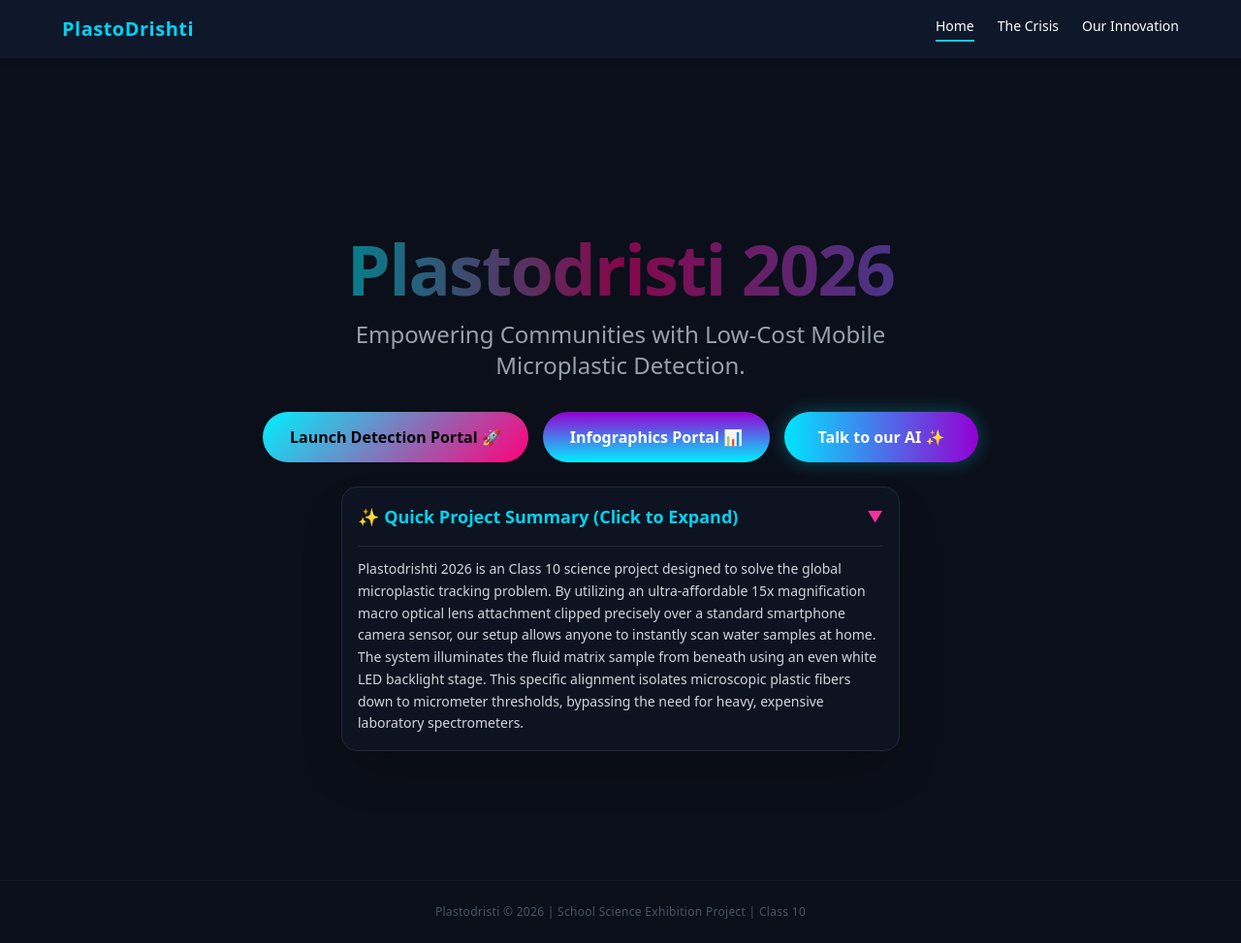
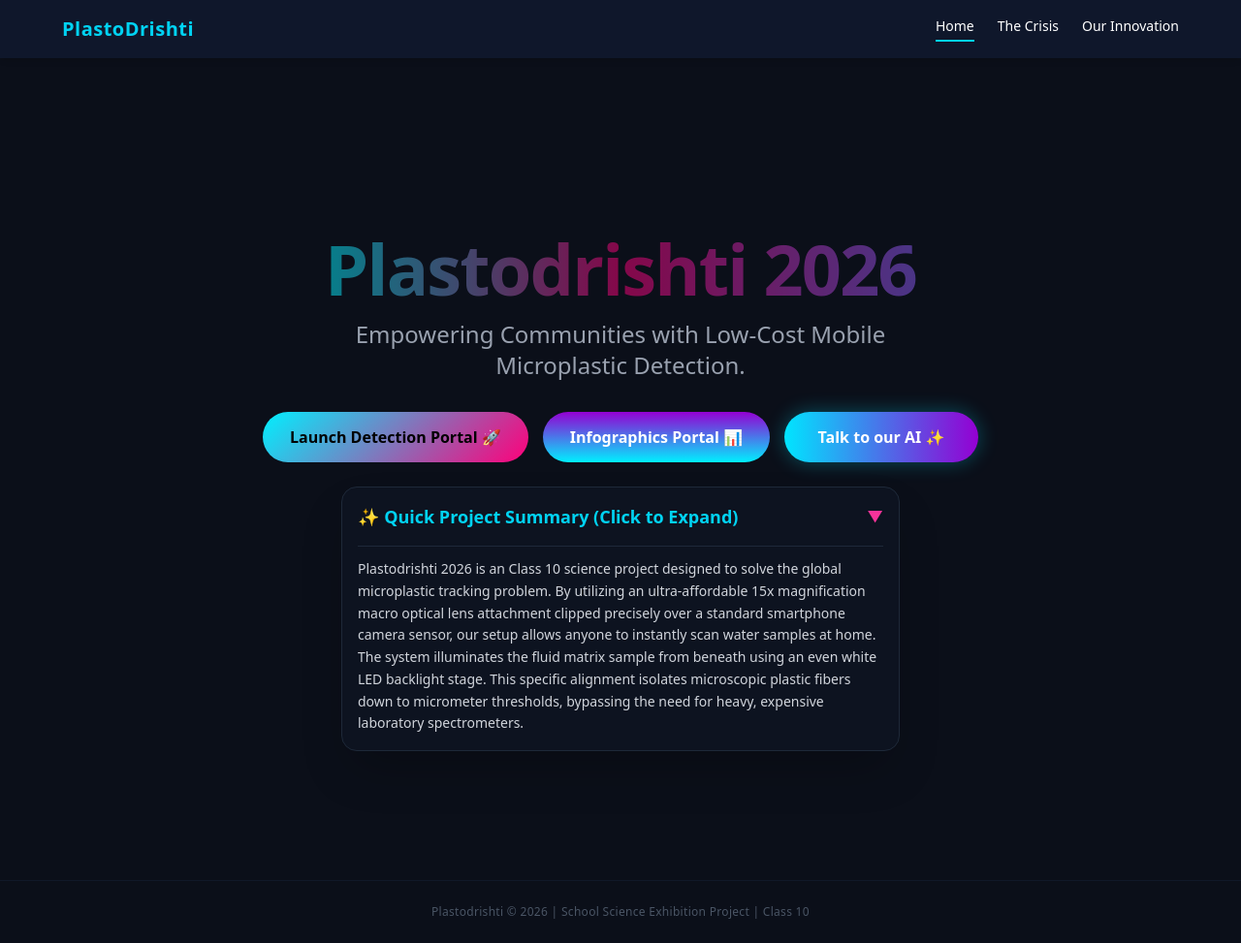
Before and after one commit to rashibaranwal9-code/Plastodrishti-, a plain HTML site: page index.html in a window 1280 px wide. Shown: the whole page at 97% size. Drawn offline with nearby package versions, Linux system fonts and the light colour scheme.

Commit message:
Update index.html

```diff
--- a/index.html
+++ b/index.html
@@ -58,7 +58,7 @@
     <!-- Hero Section -->
     <section class="min-h-screen flex flex-col justify-center items-center text-center px-4 pt-24">
         <h1 class="text-5xl md:text-7xl font-extrabold tracking-tight mb-4 text-gradient animate-pulse">
-            Plastodristi 2026
+            Plastodrishti 2026
         </h1>
         <p class="text-lg md:text-2xl text-gray-400 max-w-2xl mb-8 font-light">
             Empowering Communities with Low-Cost Mobile Microplastic Detection.
@@ -96,7 +96,7 @@
 
     <!-- Footer -->
     <footer class="w-full py-6 border-t border-gray-900 text-center text-xs text-gray-600 tracking-wide mt-12">
-        Plastodristi © 2026 | School Science Exhibition Project | Class 10
+        Plastodrishti © 2026 | School Science Exhibition Project | Class 10
     </footer>
 
     <!-- Interactive JavaScript -->
```
